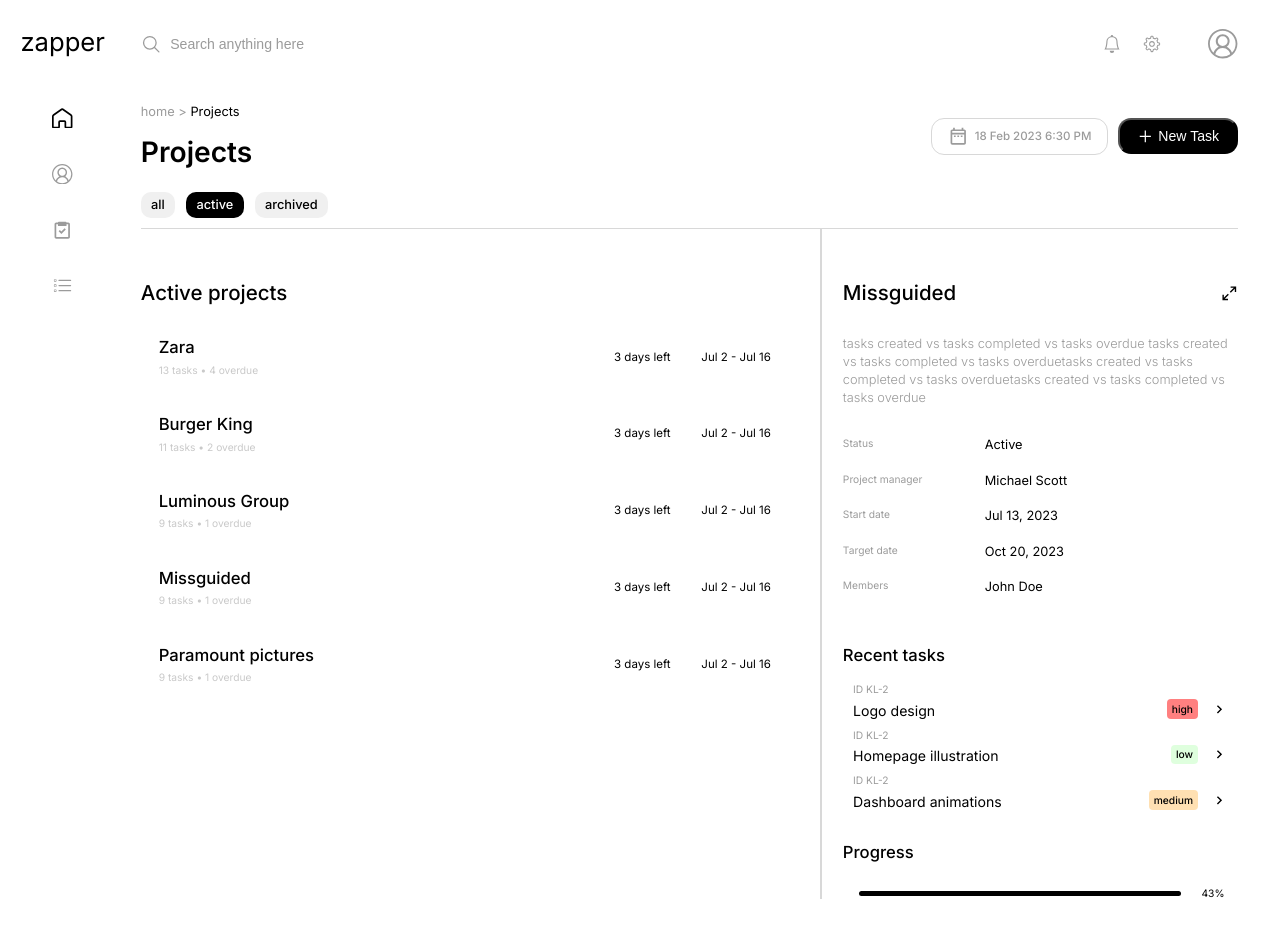
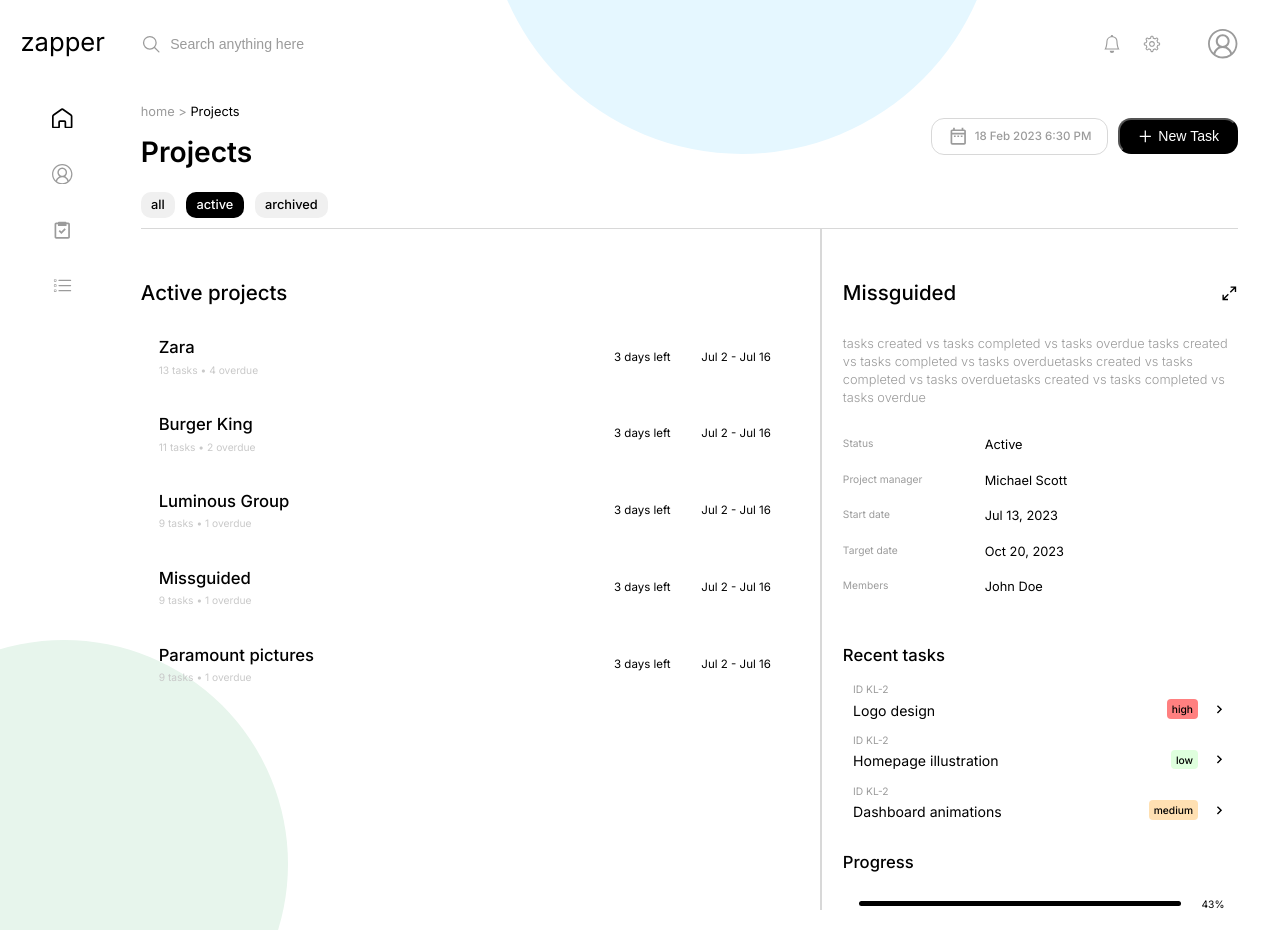
Before and after one commit to Epherum/Zapper, a Next.js app: page /Projects in a window 1280 px wide. Built offline with nearby package versions, Linux system fonts and the light colour scheme.

Commit message:
added color circles

```diff
--- a/src/pages/ProjectTasks.tsx
+++ b/src/pages/ProjectTasks.tsx
@@ -15,6 +15,8 @@
   }, []);
   return (
     <>
+      <div className="circleBlue" />
+      <div className="circleGreen" />
       <div className={styles.headline}>
         <div className={styles.title}>
           <p>
--- a/src/pages/Projects.tsx
+++ b/src/pages/Projects.tsx
@@ -16,6 +16,8 @@
   }, []);
   return (
     <>
+      <div className="circleBlue" />
+      <div className="circleGreen" />
       <div className={styles.headline}>
         <div className={styles.title}>
           <p>
--- a/src/pages/TaskDetails.tsx
+++ b/src/pages/TaskDetails.tsx
@@ -15,6 +15,8 @@
   }, []);
   return (
     <>
+      <div className="circleBlue" />
+      <div className="circleGreen" />
       <div className={styles.headline}>
         <div className={styles.title}>
           <p>
--- a/src/styles/globals.scss
+++ b/src/styles/globals.scss
@@ -56,3 +56,31 @@
 li {
     list-style: none;
 }
+
+.circleBlue {
+    position: absolute;
+    top: -8vw;
+    right: 2vw;
+    transform: translate(-50%, -50%);
+    width: 40vw;
+    height: 40vw;
+    max-width: 50rem;
+    max-height: 50rem;
+    background-color: #E5F7FF;
+    border-radius: 50%;
+    z-index: -1;
+}
+
+.circleGreen {
+    position: fixed;
+    bottom: -5vw;
+    left: 5vw;
+    transform: translate(-50%, 50%);
+    width: 35vw;
+    height: 35vw;
+    max-width: 50rem;
+    max-height: 50rem;
+    background-color: #E7F5EC;
+    border-radius: 50%;
+    z-index: -1;
+}
--- a/src/styles/projectTasks.module.scss
+++ b/src/styles/projectTasks.module.scss
@@ -270,6 +270,8 @@
                 }
 
                 .priority {
+                    width: min(6rem, 5vw);
+                    text-align: center;
                     background-color: #FFE0B2;
                     font-size: min(.9rem, .8vw);
                     font-weight: 500;
--- a/src/styles/projects.module.scss
+++ b/src/styles/projects.module.scss
@@ -267,6 +267,7 @@
             .projectDetailsTasksList {
                 display: flex;
                 flex-direction: column;
+                gap: min(.5rem, .4vw);
 
                 .projectDetailsTasksListItem {
                     display: flex;
```
Also changed, not shown: src/styles/taskDetails.module.scss (+8 -1 lines).
